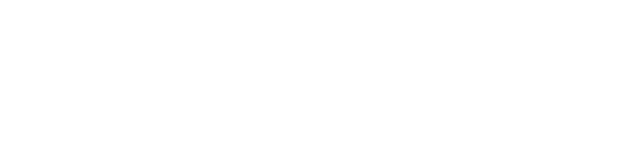
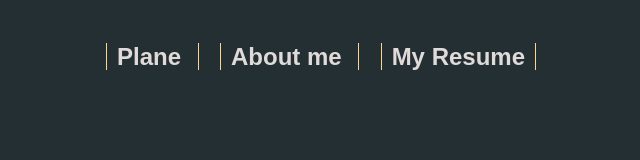
Before and after one commit to RomaOkorosso/romaokorosso.github.io, a plain HTML site: page index.html in a window 1280 px wide. Shown: the whole page, without its empty margins (319-959 px from the left). Drawn offline with Linux system fonts and the light colour scheme.

Commit message:
Add files and stylesheets

```diff
--- a/index.html
+++ b/index.html
@@ -3,8 +3,29 @@
 <head>
     <meta charset="UTF-8">
     <title>Site about me</title>
+    <link rel="stylesheet" href="styles/general.css">
+    <link rel="stylesheet" href="styles/navigation.css">
 </head>
+
 <body>
+<div class="nav-bar">
+    <h2 class="inline">
+        <a class="nav-button" href="planes.html">
+            Plane
+        </a>
+    </h2>
 
+    <h2 class="inline">
+        <a class="nav-button" href="about_me.html">
+            About me
+        </a>
+    </h2>
+
+    <h2 class="inline">
+        <a class="nav-button" href="resume.html">
+            My Resume
+        </a>
+    </h2>
+</div>
 </body>
 </html>
--- /dev/null
+++ b/styles/general.css
@@ -0,0 +1,10 @@
+* {
+    font-family: sans-serif;
+    color: #e0dad9;
+    text-decoration: none;
+}
+
+body {
+    margin: 0;
+    background-color: #232F33;
+}
--- /dev/null
+++ b/styles/navigation.css
@@ -0,0 +1,25 @@
+.nav-bar {
+    margin-top: 32pt;
+    text-align: center;
+    max-height: 28px;
+}
+
+.nav-button {
+    margin-left: 8pt;
+    margin-right: 8pt;
+    padding: 0 10px;
+    border-right: 1px solid black;
+    border-left: 1px solid black;
+    border-color: #ffd58c;
+    transition: ease-in;
+    transition-duration: .2s;
+    transform-origin: center;
+}
+
+.inline {
+    display: inline;
+}
+
+.inline:hover a {
+    font-size: 30px;
+}
```
Also changed, not shown: about_me.html (added, +10 -0 lines), planes.html (added, +10 -0 lines), resume.html (added, +10 -0 lines).
